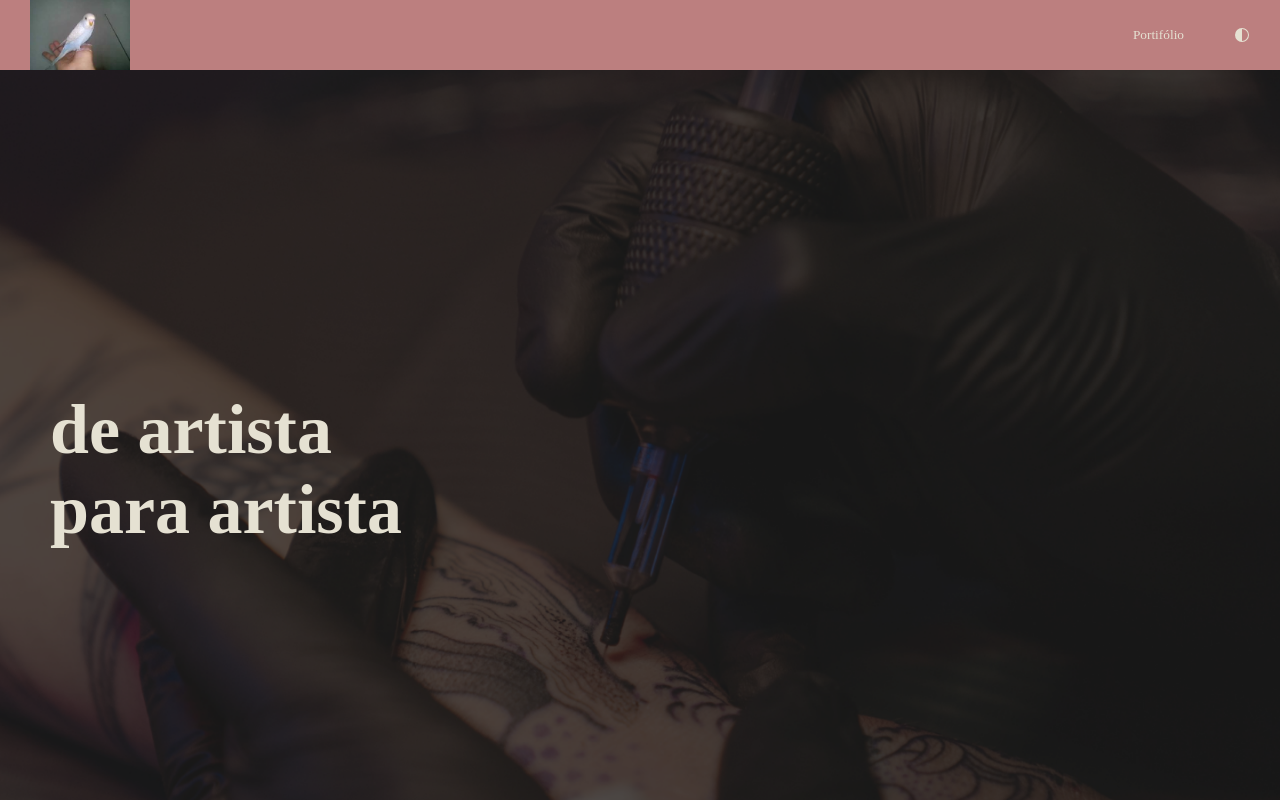
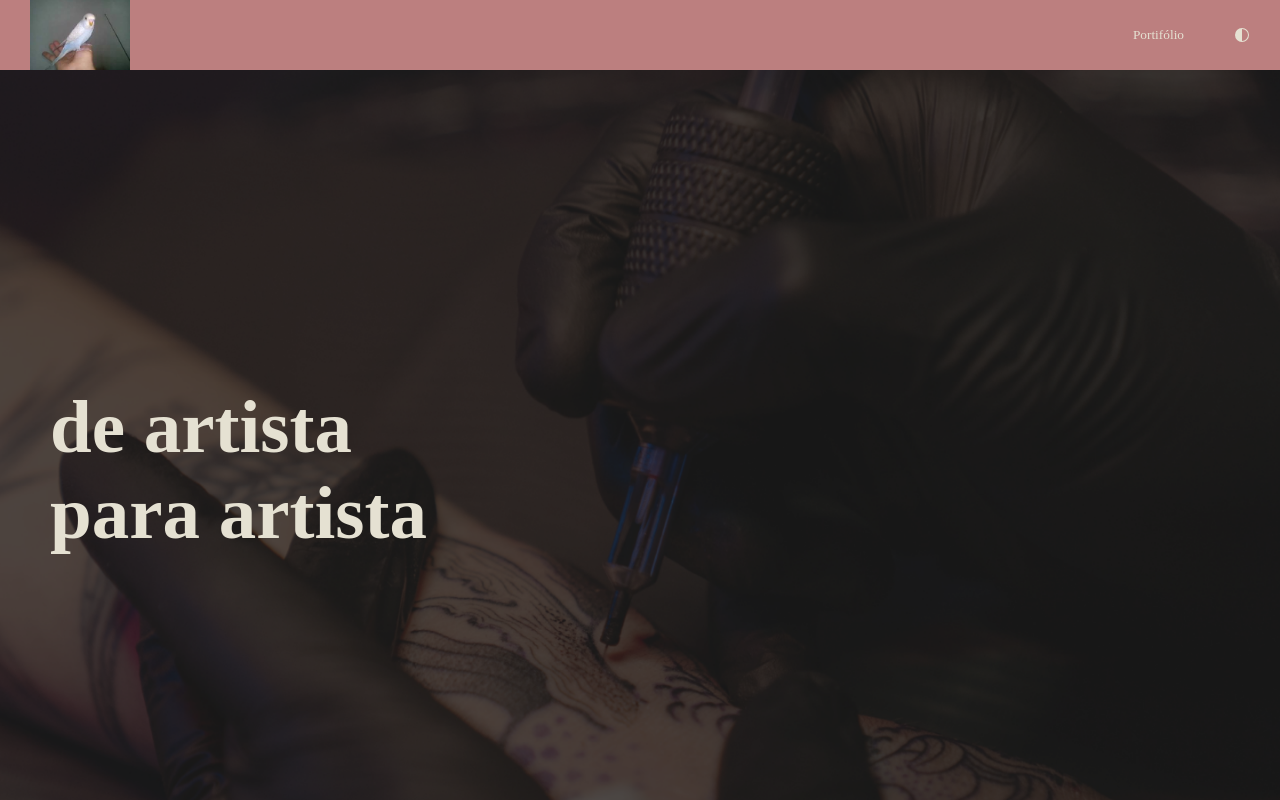
Before and after one commit to LeoAChaves/Rosemarys_Tattoo_Studio, a React (Create React App) app: page /home in a window 1280 px wide. Shown: the top 800 px of the page. Built offline with nearby package versions, Linux system fonts and the light colour scheme; a web font is replaced by a local one.

Commit message:
Aumentando tamanho de fonte

```diff
--- a/src/components/Hero/styled.js
+++ b/src/components/Hero/styled.js
@@ -1,6 +1,6 @@
 import styled from "styled-components";
 
 export const H1= styled.h1`
-    font-size: 70px;
+    font-size: 75px;
     color: ${({ theme }) => theme.text};
 `
```
